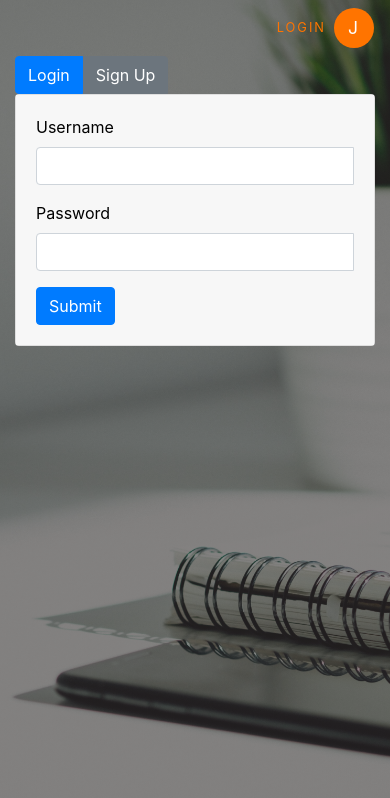
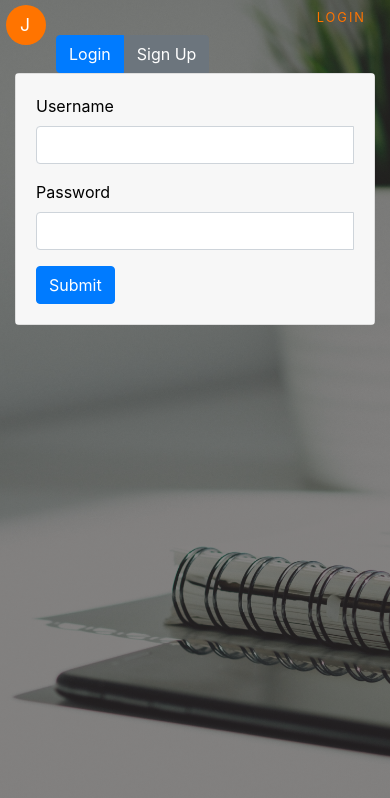
Before and after one commit to b-juravic/react-jobly, a React (Create React App) app: page /login in a window 390 px wide. Shown: the top 798 px of the page. Built offline with nearby package versions, Linux system fonts and the light colour scheme.

Commit message:
Navigation brand/responsive updates complete

```diff
--- a/src/Home.css
+++ b/src/Home.css
@@ -20,7 +20,7 @@
 
 .btn-container {
   text-align: center;
-  padding-top: 35%;
+  padding-top: 20%;
 }
 
 .btn.register-login {
@@ -39,6 +39,11 @@
 }
 
 /* Updates for larger devices and/or orientation specific */
+@media screen and (min-height: 568px) {
+  .btn-container {
+    padding-top: 35%;
+  }
+}
 
 @media screen and (max-height:598px) and (orientation: landscape) {
   .svg-container {
--- a/src/Navigation.css
+++ b/src/Navigation.css
@@ -1,20 +1,25 @@
+/*
+ * A mobile frist & responsive navigation using progressive enhancement approach for cross-browser compatability
+ * Uses flexbox when supported
+ */
+
 nav a:hover {
   text-decoration: none;
   color: #FFF;
 }
-
-/*
- * Responsive navigation using progressive enhancement approach for cross-browser compatability
- * Uses flexbox when supported
- * .navigation, .nav-item, .nav-brand
- */
 
  .Navigation {
   padding: .5rem 1rem;
   text-align: right;
 }
 
-.nav-item-link{
+/* Hide the brand logo for large devices */
+.nav-item-link.nav-brand.large-devices {
+  display: none;
+}
+
+.nav-item-link {
+  display: block;
   text-decoration: none;
   font-size: .8rem;
   padding: 0 .5rem;
@@ -23,10 +28,13 @@ nav a:hover {
 }
 
 .nav-brand {
-  display: inline-block;
+  float: left;
+  position: relative;
+  bottom: 3px;
+  right: 10px;
   background-color: #FF7400;
   color: #FFF;
-  padding: .55rem 0;
+  padding: .5rem 0;
   height: 40px;
   width: 40px;
   border-radius: 50%;
@@ -36,19 +44,64 @@ nav a:hover {
 
 /* If browser supports display: flex, render these properties */
 @supports (display: flex) {
-  .Navigation {
+  .link-collection {
     display: flex;
-    justify-content: flex-end;
+    flex-direction: column;
+    align-content: flex-end;
   }
 
   .nav-item-link{
     display: flex;
+    justify-content: flex-end;
+    align-items: center;
+  }
+
+  .nav-brand {
     justify-content: center;
-    align-items: center;
   }
 }
 
 /* Updates for larger devices */
+
+@media screen and (min-width: 568px), (orientation: landscape) {
+  /* Hide the brand logo for large devices */
+  .nav-item-link.nav-brand.small-devices {
+    display: none;
+  }
+
+  /* Display the brand logo for large devices */
+  .nav-item-link.nav-brand.large-devices {
+    display: inline-block;
+  }
+
+  .nav-item {
+    display: inline;
+  }
+
+  .nav-item-link{
+    display: inline;
+  }
+
+  .nav-brand {
+    display: inline-block;
+    float: none;
+    position: initial;
+    bottom: initial;
+  }
+
+  /* If browser supports display: flex, render these properties */
+  @supports (display: flex) {
+    .link-collection {
+      display: inline-flex;
+      flex-direction: row;
+      justify-content: flex-start;
+    }
+
+    .nav-item-link{
+      display: flex;
+    }
+  }
+}
 
 @media screen and (min-width:576px) {
   .nav-item {
@@ -72,8 +125,7 @@ nav a:hover {
   }
 
   .nav-brand {
-    height: 45px;
-    width:45px;
+    padding: .25rem 0;
     font-size: 1.5rem;
   }
 }
--- a/src/Navigation.js
+++ b/src/Navigation.js
@@ -16,12 +16,14 @@ function Navigation() {
 
   return (
     <nav className="Navigation">
+      <NavLink className="nav-item-link nav-brand small-devices" exact to="/">J</NavLink>
+      <span className="link-collection">
       {loggedInUserData.loggedOut
         ? <NavLink
           className="nav-item-link"
           exact to="/login">
           LOGIN
-        </NavLink>
+          </NavLink>
         : <>
           <NavLink className="nav-item-link" exact to="/companies">COMPANIES</NavLink>
           <NavLink className="nav-item-link" exact to="/jobs">JOBS</NavLink>
@@ -31,11 +33,39 @@ function Navigation() {
             exact to="/"
             onClick={logoutUser}>
             LOGOUT
-          </NavLink>
-          </>}
-      <NavLink className="nav-item-link nav-brand" exact to="/">J</NavLink>
+              </NavLink>
+        </>}
+      </span>
+      <NavLink className="nav-item-link nav-brand large-devices" exact to="/">J</NavLink>
     </nav>
   );
 }
 
 export default Navigation;
+
+
+
+
+// return (
+//   <nav className="Navigation">
+//     <span><NavLink className="nav-item-link nav-brand small-devices" exact to="/">J</NavLink></span>
+//     {loggedInUserData.loggedOut
+//       ? <span><NavLink
+//         className="nav-item-link"
+//         exact to="/login">
+//         LOGIN
+//         </NavLink></span>
+//       : <>
+//       <span><NavLink className="nav-item-link" exact to="/companies">COMPANIES</NavLink>
+//         <NavLink className="nav-item-link" exact to="/jobs">JOBS</NavLink>
+//         <NavLink className="nav-item-link" exact to="/profile">PROFILE</NavLink>
+//         <NavLink
+//           className="nav-item-link"
+//           exact to="/"
+//           onClick={logoutUser}>
+//           LOGOUT
+//             </NavLink></span>
+//       </>}
+//     <span><NavLink className="nav-item-link nav-brand large-devices" exact to="/">J</NavLink></span>
+//   </nav>
+// );
```
